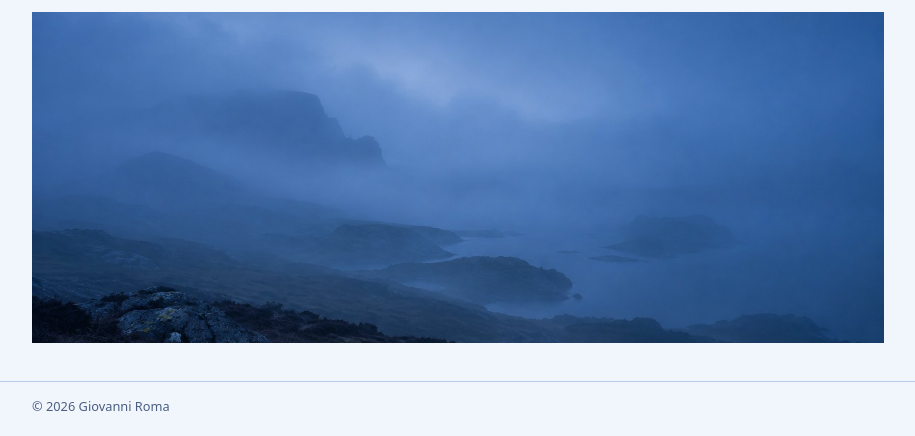
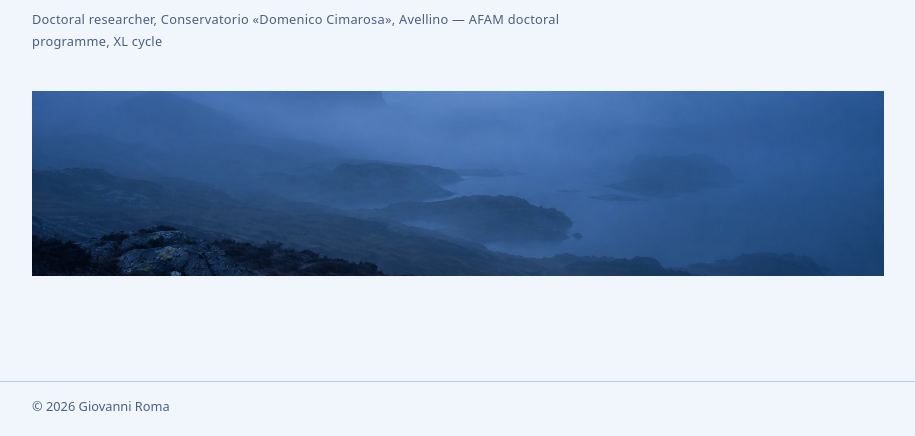
Before and after one commit to GiovanniRomaConsAv/GiovanniRomaConsAv.github.io, a plain HTML site: page index.html in a window 1280 px wide. Shown: the part 364-800 px from the top of the page, without its empty margins (182-1097 px from the left). Drawn offline with Linux system fonts and the light colour scheme.

Commit message:
Add files via upload

```diff
--- a/index.html
+++ b/index.html
@@ -195,7 +195,9 @@
 
   /* Home */
   .panel-home .hero{padding:0}
-  .panel-home .hero-img{flex:1;min-height:0;margin:26px 0 0;aspect-ratio:auto}
+  .js .panel-home{justify-content:center}
+  .panel-home .hero-img{flex:none;margin:38px 0 0;aspect-ratio:4.6/1}
+  .panel-home .hero-img img{object-position:center 78%}
   .js .panel-home h1{font-size:clamp(2.4rem,6vw,3.8rem)}
   .js .panel-home .lead{margin-top:18px;font-size:1.15rem}
   .js .panel-home .affil{margin-top:12px}
@@ -234,8 +236,25 @@
     header.top nav a{font-size:.74rem}
     .js .stage{height:auto;min-height:calc(100svh - 150px)}
     .js .panel{position:static;overflow:visible;padding:28px 24px 10px}
-    .js .panel-home .hero-img{flex:none;aspect-ratio:16/10}
+    .js .panel-home{justify-content:flex-start}
+    .js .panel-home .hero-img{aspect-ratio:16/6;margin-top:28px}
   }
+
+  /* Gentle staggered entrance, played once when a panel opens */
+  @keyframes itemIn{from{opacity:0;transform:translateY(6px)}to{opacity:1;transform:none}}
+  .panel.enter .hero > *,.panel.enter .hero-img,
+  .panel.enter .area,.panel.enter .works li,.subpanel.enter .works li,
+  .panel.enter .gallery .slot,.panel.enter .research-grid > *,.panel.enter .links li{
+    animation:itemIn .5s cubic-bezier(.16,1,.3,1) both;
+    animation-delay:calc(var(--i,0) * 60ms + 60ms);
+  }
+  .hero > :nth-child(1){--i:0}.hero > :nth-child(2){--i:1}.hero > :nth-child(3){--i:2}.hero > :nth-child(4){--i:3}
+  .hero-img{--i:4}
+  .area:nth-child(1),.works li:nth-child(1),.slot:nth-child(1),.research-grid > :nth-child(1),.links li:nth-child(1){--i:0}
+  .area:nth-child(2),.works li:nth-child(2),.slot:nth-child(2),.research-grid > :nth-child(2),.links li:nth-child(2){--i:1}
+  .area:nth-child(3),.works li:nth-child(3),.slot:nth-child(3),.links li:nth-child(3){--i:2}
+  .works li:nth-child(4),.links li:nth-child(4){--i:3}
+  .credit-card.swap{animation:itemIn .3s cubic-bezier(.16,1,.3,1) both}
   @media (prefers-reduced-motion:reduce){
     *,*::before,*::after{animation-duration:.01ms !important;transition-duration:.01ms !important;scroll-behavior:auto !important}
   }
@@ -460,6 +479,7 @@
       prev.disabled = (i === 0);
       next.disabled = (i === list.length - 1);
       count.textContent = (i + 1) + " / " + list.length;
+      card.classList.remove("swap"); void card.offsetWidth; card.classList.add("swap");
     }
     function go(k){
       if (k < 0 || k >= list.length || k === i) return;
@@ -523,7 +543,7 @@
     });
     window.addEventListener("popstate", function(){ show(location.hash.slice(1), true); });
     window.addEventListener("hashchange", function(){ show(location.hash.slice(1), true); });
-    show(location.hash.slice(1), false);
+    show(location.hash.slice(1), true);
 
     // Sub-tabs inside Projects
     var tabs = [].slice.call(document.querySelectorAll(".subtabs [data-sub]"));
```
